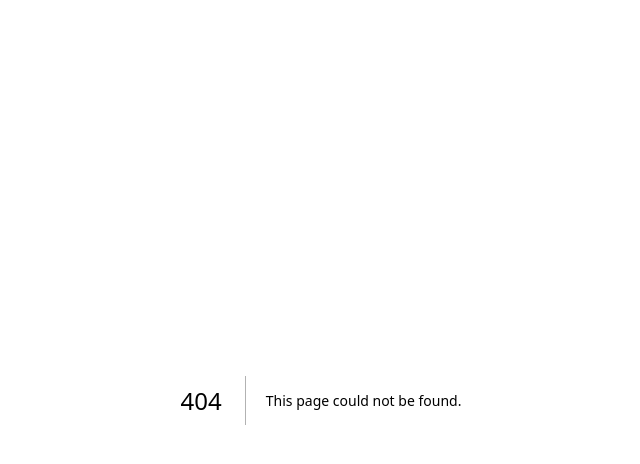
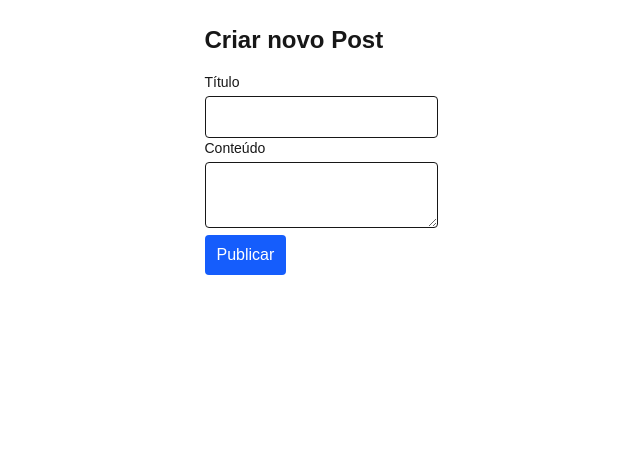
Before and after one commit to DanielVerissimo1/introducao-next, a Next.js app: page /create-post in a window 1280 px wide. Before the commit this address had no page. Shown: the top 464 px of the page, without its empty margins (319-959 px from the left). Built offline with nearby package versions, Linux system fonts and the light colour scheme.

Commit message:
feat: aprendendo novas tecnologias

```diff
--- /dev/null
+++ b/src/app/create-post/page.tsx
@@ -0,0 +1,113 @@
+'use client'
+
+import { useState } from "react";
+import axios from "axios";
+
+type FormData = {
+    title: string;
+    body: string;
+}
+
+type ResponseData = {
+    id: number;
+    title: string;
+    body: string;
+}
+
+
+
+export default function CreatePostPage() {
+
+    const [formData, setFormaData] = useState<FormData>(
+        { title: "", body: "" })
+
+    const [responseData, setResponseData] = useState<ResponseData | null>(
+        null
+    )
+
+    const handleChange = (event: React.ChangeEvent<HTMLInputElement | HTMLTextAreaElement>) => {
+        setFormaData({
+            ...formData,
+            [event.target.name]: event.target.value
+
+        })
+    }
+
+    const handleSubmit = async (event: React.FormEvent) => {
+        event.preventDefault();
+
+        const {data} = await axios.post(
+            "https://jsonplaceholder.typicode.com/posts",
+             formData,
+             { headers: {"Content-Type":"application/json"}}
+            )
+        setResponseData(data)
+    }
+
+
+    return (
+        <div className="flex items-center justify-center p-6">
+            <div >
+                <h1 className="text-2xl font-bold mb-4">
+                    Criar novo Post
+                </h1>
+
+                <form onSubmit={handleSubmit}>
+                    {/* Título */}
+                    <div>
+                        <label className="block text-sm font-medium">
+                            Título
+                        </label>
+                        <input
+                            className="mt-1 border rounded px-3 py-2 w-full "
+                            type="text"
+                            name="title"
+                            value={formData.title}
+                            required
+                            onChange={handleChange}
+                        />
+                    </div>
+
+                    {/* Conteúdo*/}
+                    <div>
+                        <label className="block text-sm font-medium">
+                            Conteúdo
+                        </label>
+                        <textarea
+                            name="body"
+                            className="mt-1 border rounded px-3 py-2 w-full"
+                            rows={2}
+                            onChange={handleChange}
+                            value={formData.body}
+                        />
+                    </div>
+
+                    <button
+                        className="bg-blue-600 text-white py-2 px-3
+                    hover:bg-blue-700 rounded  cursor-pointer">
+                        Publicar
+                    </button>
+
+                </form>
+
+                {responseData && (
+                    <div
+                        className="mt-6 border border-green-500 bg-green-100">
+                        <p>Post criado com sucesso!</p>
+                        <p>ID: {responseData.id}</p>
+                        <p>Título: {responseData.title}</p>
+                        <p>Conteúdo: {responseData.body}</p>
+
+                    </div>
+                )}
+
+
+            </div>
+
+        </div>
+
+
+
+    )
+
+}
```
Also changed, not shown: package.json (+7 -6 lines), 2 other files (tests, documents, lock files or other folders).
